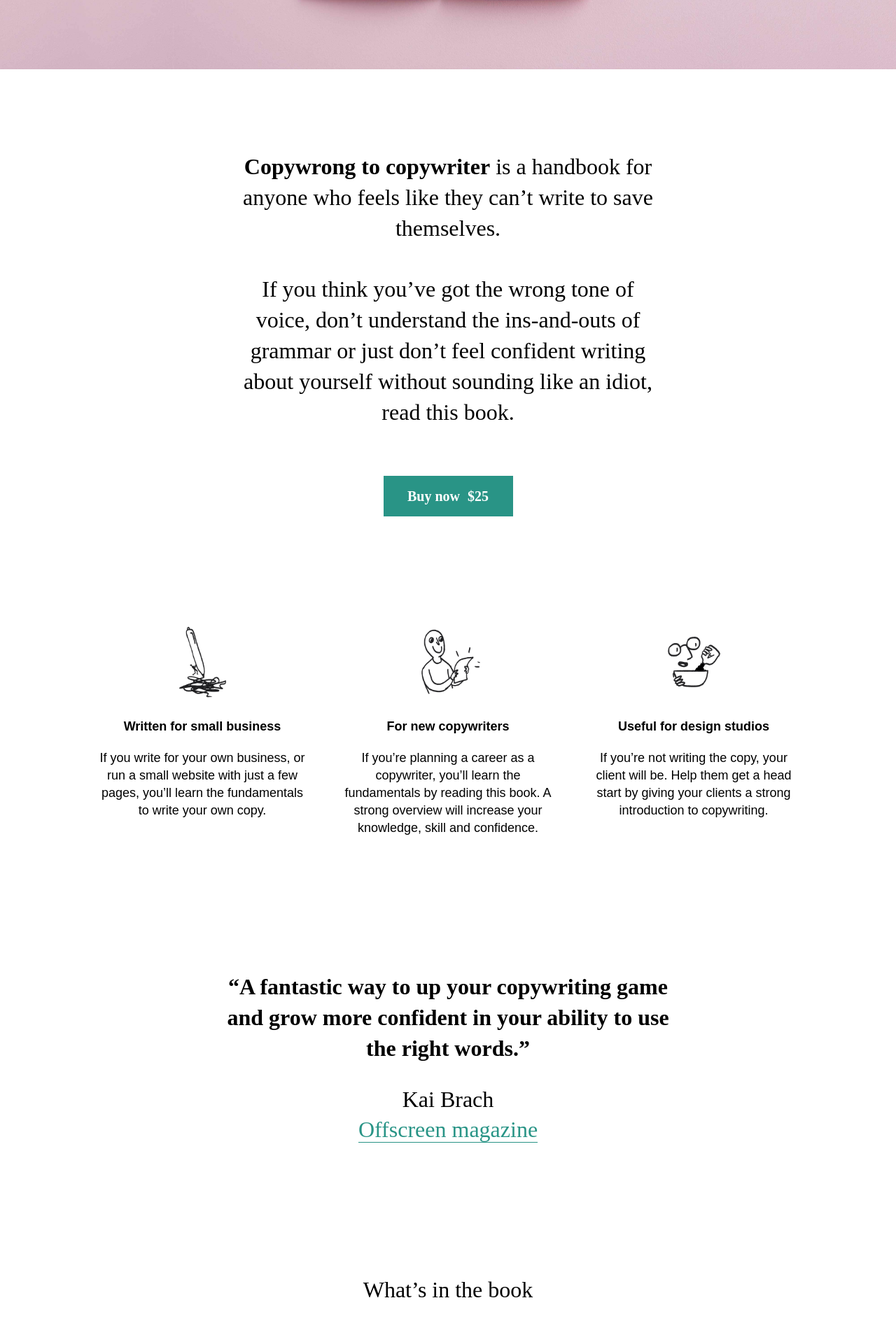
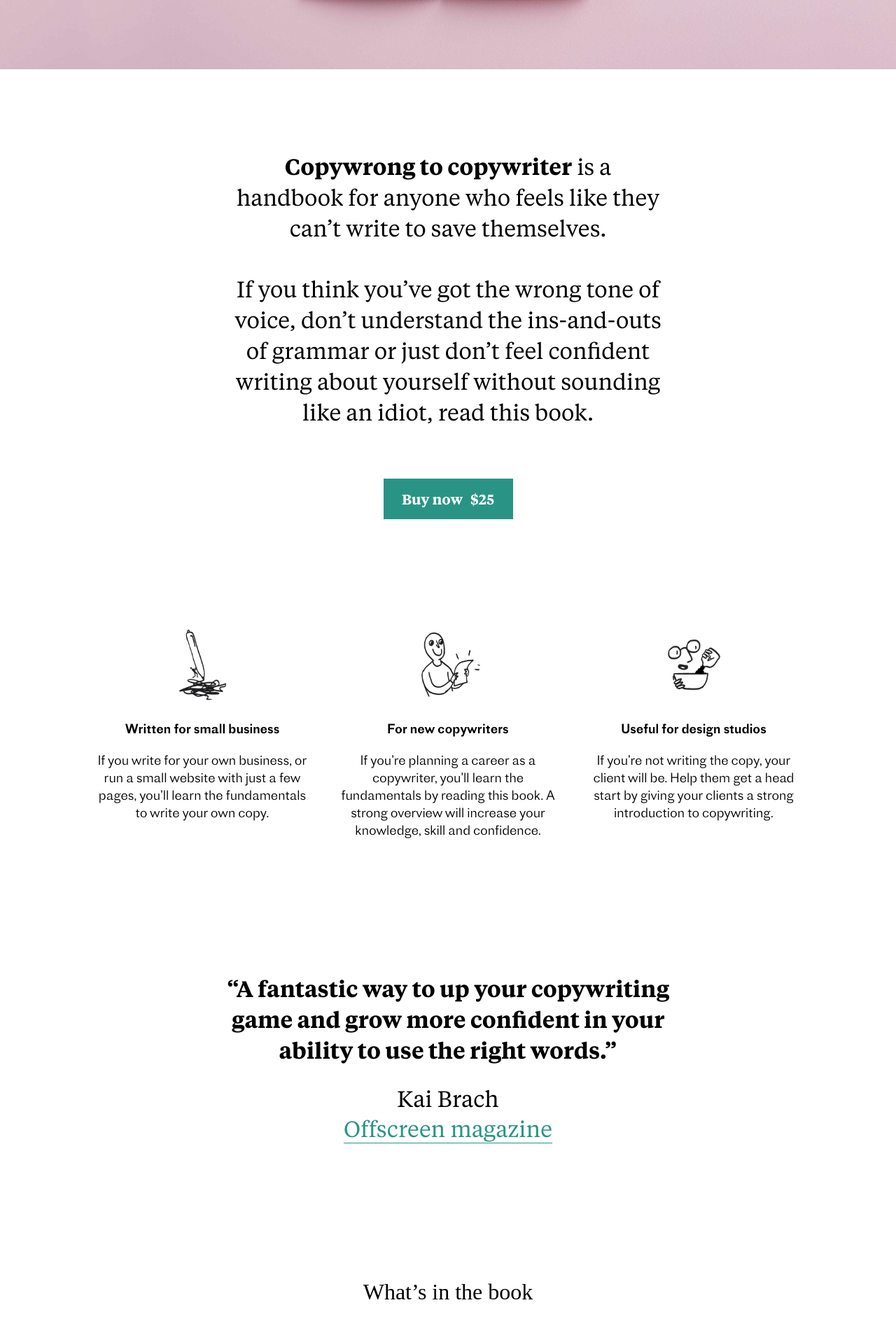
Before and after one commit to copywrongtocopywriter/copywrongtocopywriter.github.io, a Jekyll site: the page built from index.markdown, in a window 1280 px wide. Shown: the part 422-2317 px from the top of the page at 70% size. Built offline with Jekyll 4.4.1, drawn with Linux system fonts in a browser that asks for light colours; some web fonts are replaced.

Commit message:
Add fonts

```diff
--- a/assets/style.scss
+++ b/assets/style.scss
@@ -60,32 +60,32 @@ $mobile: 650px;
 
 @font-face {
   font-family: 'Proto Grotesk';
-  src: url('../other/fonts/protogrotesk-regular-webfont.woff2') format('woff2'),
-       url('../other/fonts/protogrotesk-regular-webfont.woff') format('woff');
+  src: url('protogrotesk-regular-webfont.woff2') format('woff2'),
+       url('protogrotesk-regular-webfont.woff') format('woff');
   font-weight: bold;
   font-style: normal;
 }
 
 @font-face {
   font-family: 'Proto Grotesk';
-  src: url('../other/fonts/protogrotesk-light-webfont.woff2') format('woff2'),
-       url('../other/fonts/protogrotesk-light-webfont.woff') format('woff');
+  src: url('protogrotesk-light-webfont.woff2') format('woff2'),
+       url('protogrotesk-light-webfont.woff') format('woff');
   font-weight: normal;
   font-style: normal;
 }
 
 @font-face {
   font-family: 'Tiempos Text';
-  src: url('../other/fonts/tiempostext-regular-webfont.woff2') format('woff2'),
-       url('../other/fonts/tiempostext-regular-webfont.woff') format('woff');
+  src: url('tiempostext-regular-webfont.woff2') format('woff2'),
+       url('tiempostext-regular-webfont.woff') format('woff');
   font-weight: normal;
   font-style: normal;
 }
 
 @font-face {
   font-family: 'Tiempos Text';
-  src: url('../other/fonts/tiempostext-semibold-webfont.woff2') format('woff2'),
-       url('../other/fonts/tiempostext-semibold-webfont.woff') format('woff');
+  src: url('tiempostext-semibold-webfont.woff2') format('woff2'),
+       url('tiempostext-semibold-webfont.woff') format('woff');
   font-weight: bold;
   font-style: normal;
 }
```
Also changed, not shown: assets/protogrotesk-light-webfont.woff (added), assets/protogrotesk-light-webfont.woff2 (added), assets/protogrotesk-regular-webfont.woff (added), assets/protogrotesk-regular-webfont.woff2 (added), assets/tiempostext-regular-webfont.woff (added), assets/tiempostext-regular-webfont.woff2 (added), assets/tiempostext-semibold-webfont.woff (added), assets/tiempostext-semibold-webfont.woff2 (added).
